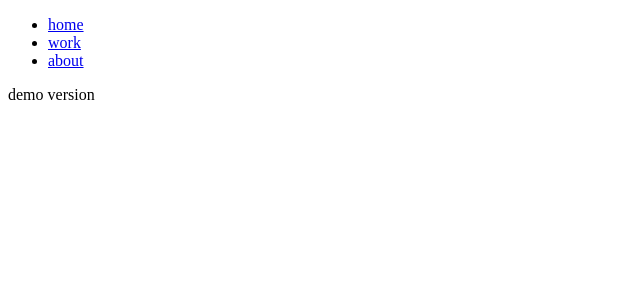
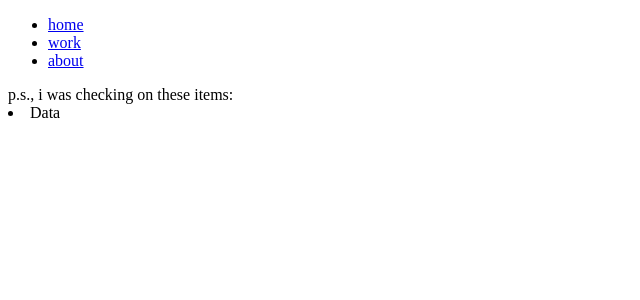
Before and after one commit to lanyixiao/WebS19, a Jekyll site: the page built from index.html, in a window 1280 px wide. Shown: the top 300 px of the page, without its empty margins (0-640 px from the left). Built offline with Jekyll 4.4.1, drawn with Linux system fonts in a browser that asks for light colours.

Commit message:
Update index.html

```diff
--- a/index.html
+++ b/index.html
@@ -3,4 +3,6 @@ layout: page
 permalink: /
 ---
 
-demo version
+p.s., i was checking on these items:
+
+<li> Data </li>
```
